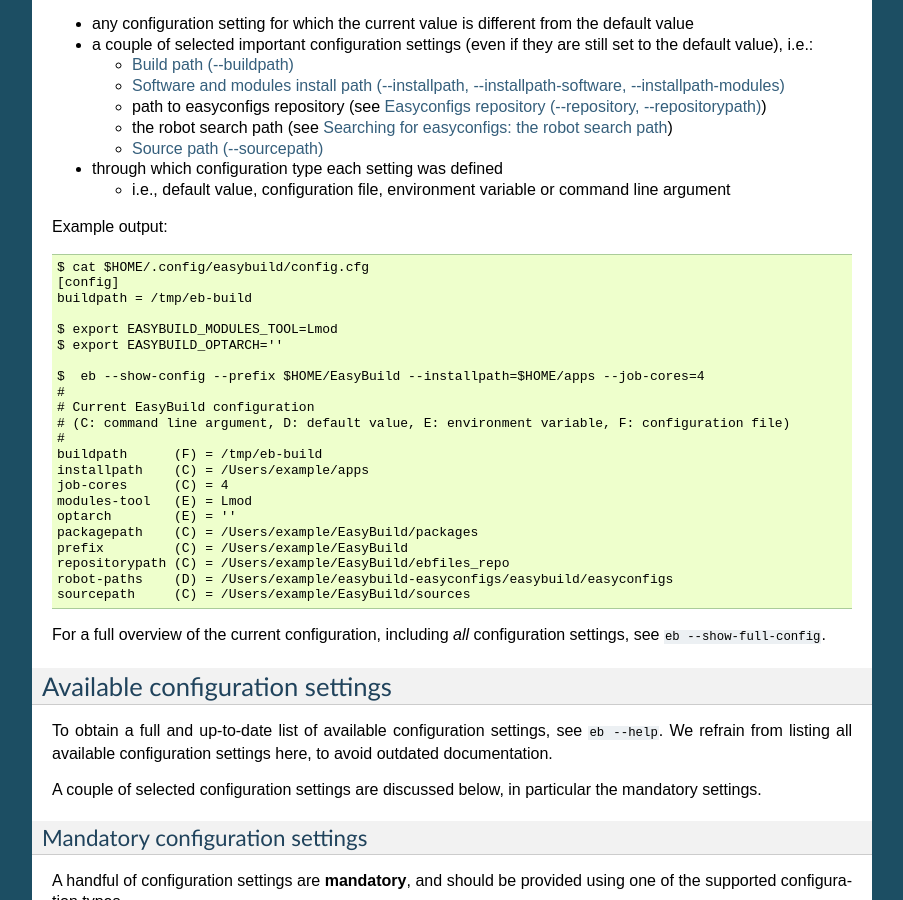
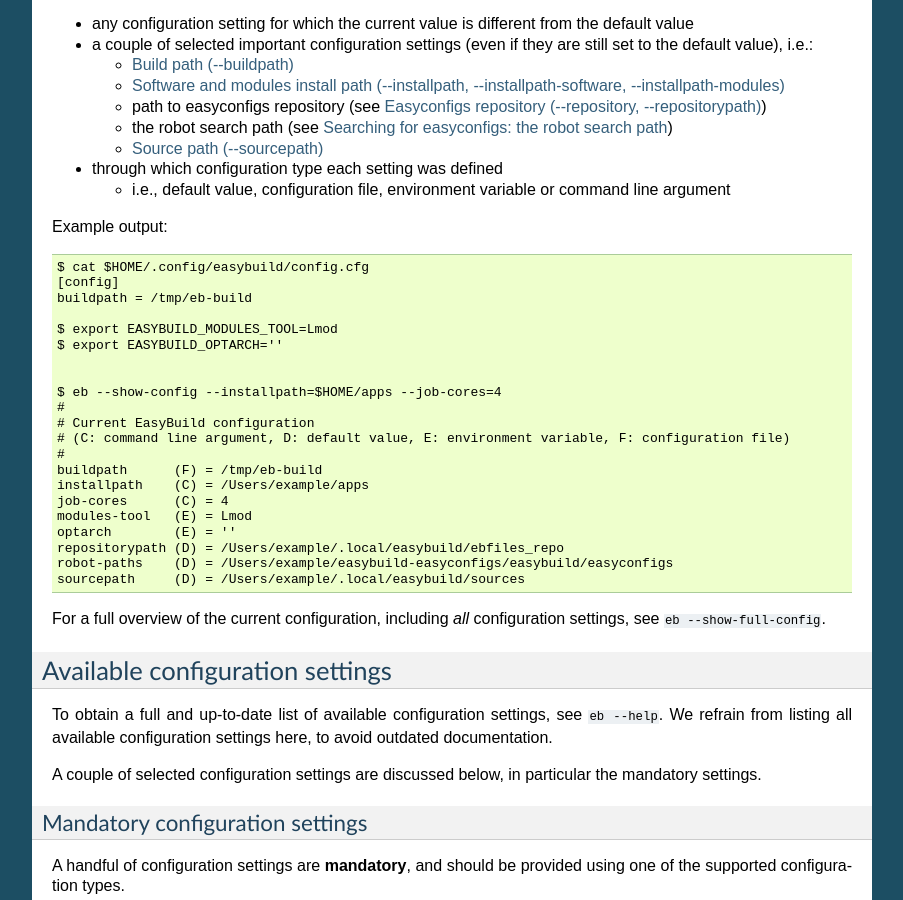
Before and after one commit to easybuilders/easybuild, a Sphinx documentation site: the page built from docs/Configuration.rst, in a window 1280 px wide and 900 px high, scrolled down 4905 px. Shown: the whole window, without its empty margins (198-1101 px from the left). Built offline with Sphinx 7.4.7, drawn with Linux system fonts in a browser that asks for light colours.

Commit message:
better example

```diff
--- a/docs/Configuration.rst
+++ b/docs/Configuration.rst
@@ -319,7 +319,8 @@ Example output::
     $ export EASYBUILD_MODULES_TOOL=Lmod
     $ export EASYBUILD_OPTARCH=''
 
-    $  eb --show-config --prefix $HOME/EasyBuild --installpath=$HOME/apps --job-cores=4
+
+    $ eb --show-config --installpath=$HOME/apps --job-cores=4
     #
     # Current EasyBuild configuration
     # (C: command line argument, D: default value, E: environment variable, F: configuration file)
@@ -329,11 +330,9 @@ Example output::
     job-cores      (C) = 4
     modules-tool   (E) = Lmod
     optarch        (E) = ''
-    packagepath    (C) = /Users/example/EasyBuild/packages
-    prefix         (C) = /Users/example/EasyBuild
-    repositorypath (C) = /Users/example/EasyBuild/ebfiles_repo
+    repositorypath (D) = /Users/example/.local/easybuild/ebfiles_repo
     robot-paths    (D) = /Users/example/easybuild-easyconfigs/easybuild/easyconfigs
-    sourcepath     (C) = /Users/example/EasyBuild/sources
+    sourcepath     (D) = /Users/example/.local/easybuild/sources
 
 For a full overview of the current configuration, including *all* configuration settings,
 see ``eb --show-full-config``.
```
